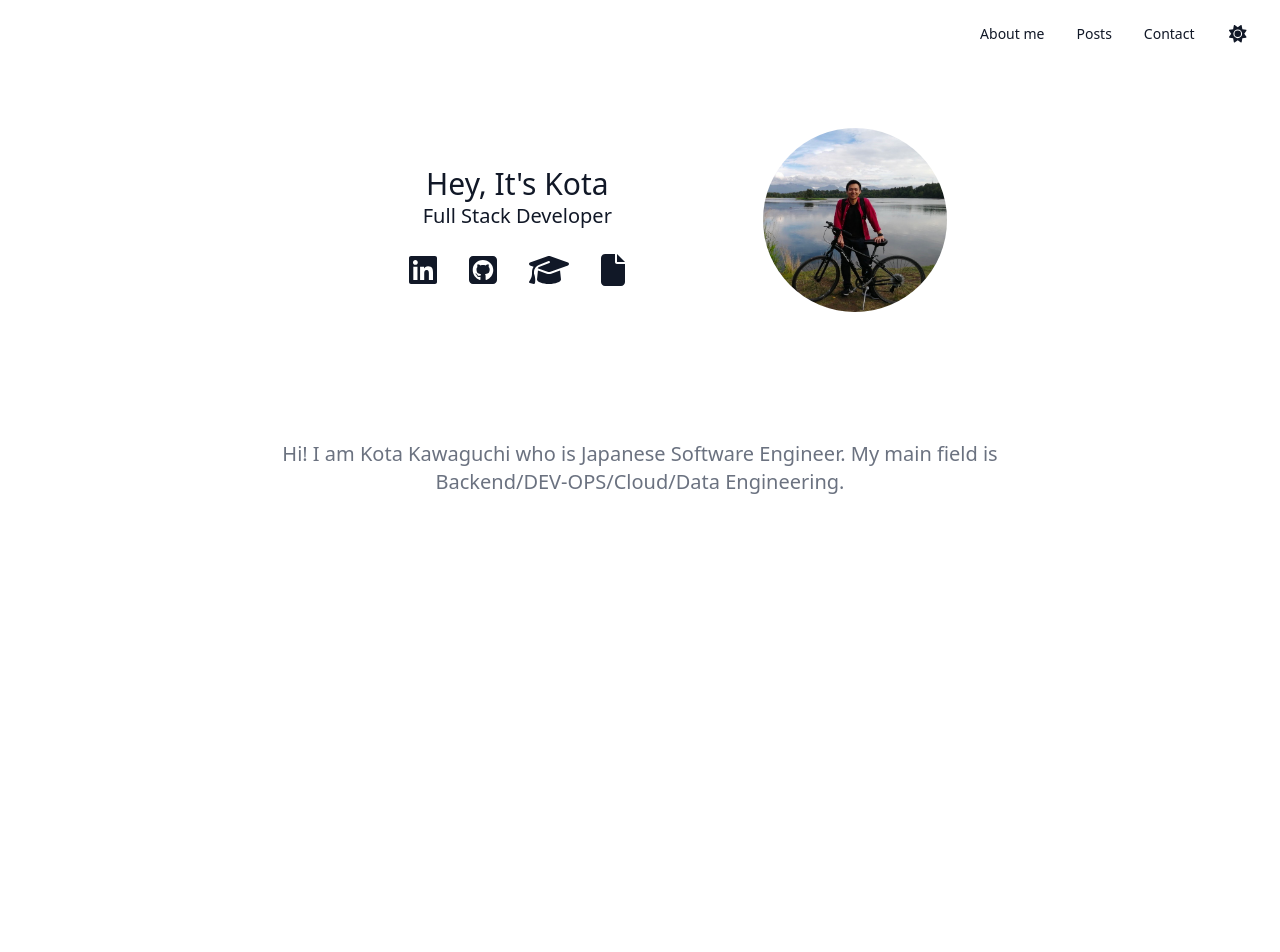
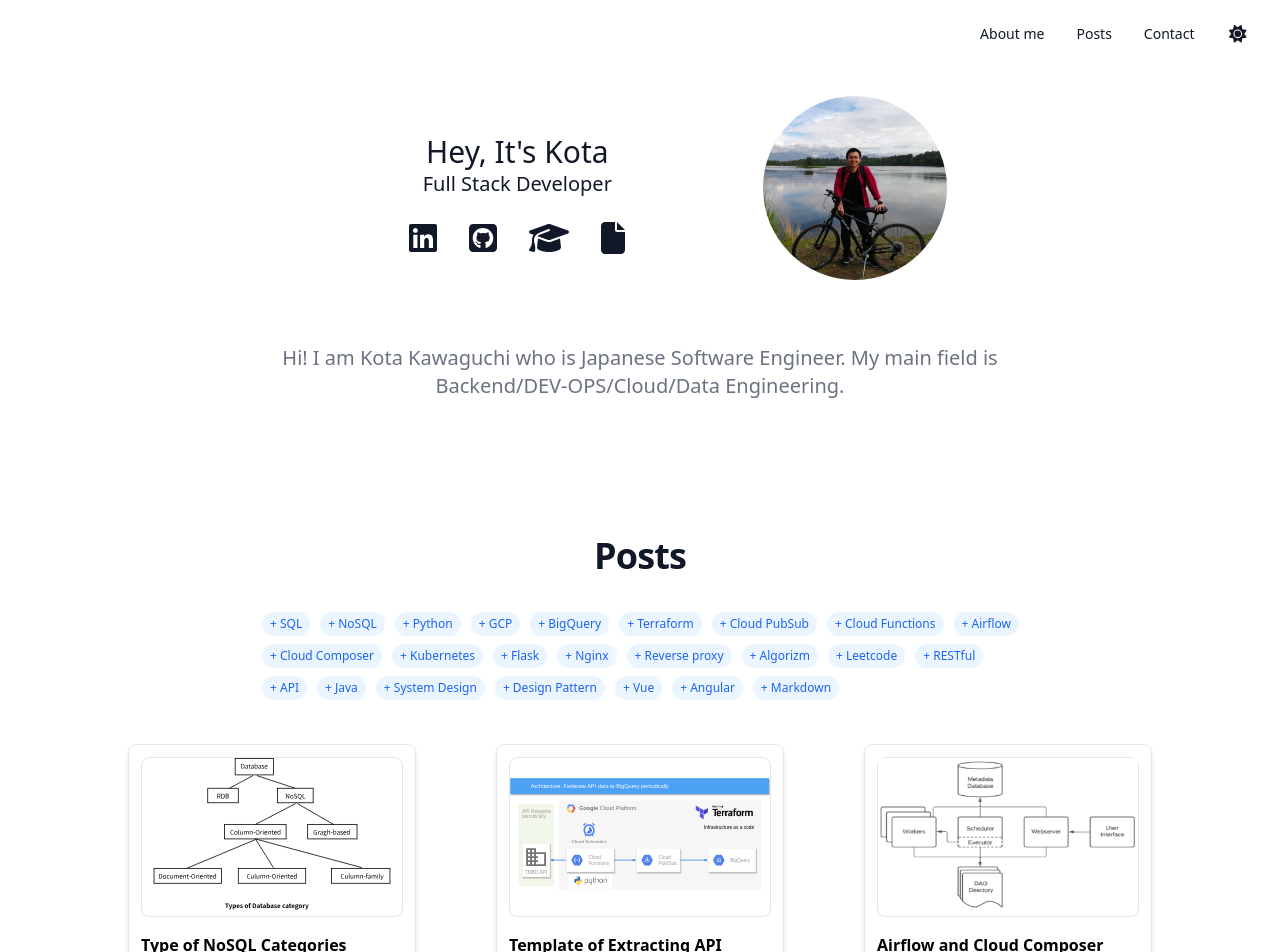
Before and after one commit to kotaaaa/myportfolio, a Next.js app: page / in a window 1280 px wide. Shown: the top 952 px of the page. Before the commit the page ends 800 px from the top, so only its background shows below. Built offline with nearby package versions, Linux system fonts and the light colour scheme.

Commit message:
design updated

```diff
--- a/components/aboutme/index.tsx
+++ b/components/aboutme/index.tsx
@@ -21,7 +21,7 @@ const Aboutme: NextPage = () => {
         <title>About me - Kota Portfolio</title>
       </Head>
 
-      <section className="bg-white dark:bg-gray-900 h-screen py-16">
+      <section className="bg-white dark:bg-gray-900 py-8">
         <div className="y-8 md:py-16 px-4 mx-auto max-w-screen-md flex flex-col-reverse md:flex-row content-center">
           <div className="md:basis-4/6 pt-9 content-center text-gray-900 dark:text-gray-300">
             <div>
@@ -78,8 +78,8 @@ const Aboutme: NextPage = () => {
             />
           </div>
         </div>
-        <div className="y-8 md:py-16 px-4 mx-auto max-w-screen-md justify-center content-center">
-          <p className="mb-4 lg:mb-10 font-light text-center text-gray-500 dark:text-gray-400 sm:text-xl">
+        <div className="y-8 px-4 mx-auto max-w-screen-md justify-center content-center">
+          <p className="lg:mb-10 font-light text-center text-gray-500 dark:text-gray-400 sm:text-xl">
             Hi! I am Kota Kawaguchi who is Japanese Software Engineer.
             My main field is Backend/DEV-OPS/Cloud/Data Engineering.
           </p>
--- a/components/contact/index.tsx
+++ b/components/contact/index.tsx
@@ -15,7 +15,7 @@ const Contact: NextPage = () => {
           <h2 className="mb-4 text-4xl tracking-tight font-extrabold text-center text-gray-900 dark:text-gray-300">
             Contact
           </h2>
-          <p className="mb-4 lg:mb-10 font-light text-center text-gray-500 dark:text-gray-400 sm:text-xl">
+          <p className="lg:mb-10 font-light text-center text-gray-500 dark:text-gray-400 sm:text-xl">
             Thank you for taking the time to check out my portfolio website.
             If there's anything you'd like to share, I encourage you to reach out to me.
             Your thoughts, critiques, and ideas are always welcome!
--- a/components/posts/index.tsx
+++ b/components/posts/index.tsx
@@ -3,9 +3,8 @@ import type { NextPage } from "next";
 import Head from "next/head";
 
 import PostCard from '../../components/postcard';
-import Pagination from '../../components/pagination';
 
-const Posts: NextPage<{ posts: any[], pages: any[], allTeckStacks: string[] }> = ({ posts, pages, allTeckStacks }) => {
+const Posts: NextPage<{ posts: any[], allTeckStacks: string[] }> = ({ posts, allTeckStacks }) => {
   const highLight = "font-semibold bg-blue-200";
   const defalutPosts = posts
   const [tabFilter, setTabFilter] = useState<string[]>([]);
@@ -71,7 +70,6 @@ const Posts: NextPage<{ posts: any[], pages: any[], allTeckStacks: string[] }> =
                 <PostCard key={post.slug} post={post} />
               ))}
             </div>
-            {/* <Pagination pages={pages} /> */}
           </div>
         </div>
       </section>
--- a/pages/index.tsx
+++ b/pages/index.tsx
@@ -1,9 +1,44 @@
 import type { NextPage } from "next";
 import Head from "next/head";
+import fs from 'fs';
+import matter from 'gray-matter';
 
 import Aboutme from "../components/aboutme";
+import Posts from "../components/posts";
 
-const Home: NextPage = () => {
+export const getStaticProps = () => {
+  const files = fs.readdirSync('posts');
+  const posts = files.map((fileName) => {
+    const slug = fileName.replace(/\.md$/, '');
+    const fileContent = fs.readFileSync(`posts/${fileName}`, 'utf-8');
+    const { data } = matter(fileContent);
+    return {
+      frontMatter: data,
+      slug,
+    };
+  });
+
+  // Sort by Date Desc
+  const sortedPosts = posts.sort((postA, postB) =>
+    new Date(postA.frontMatter.date) > new Date(postB.frontMatter.date) ? -1 : 1
+  );
+  // Collect all tech stack from {post}.md
+  const techStackToSet = (posts: any[]): Set<string> => {
+    const techStacks = posts.flatMap(post => post.frontMatter.techStack);
+    return new Set(techStacks);
+  }
+  const techStackSet = techStackToSet(posts);
+  const allTeckStacks = Array.from(techStackSet);
+
+  return {
+    props: {
+      sortedPosts: sortedPosts,
+      allTeckStacks,
+    },
+  };
+};
+
+const Home: NextPage<{sortedPosts: any[], allTeckStacks: string[]}> = ({ sortedPosts, allTeckStacks }) => {
   return (
     <>
       <Head>
@@ -13,6 +48,10 @@ const Home: NextPage = () => {
       <section id="aboutme">
         <Aboutme />
       </section>
+
+      <section id="posts">
+        <Posts posts={sortedPosts} allTeckStacks={allTeckStacks}/>
+      </section>
     </>
   );
 };
--- a/pages/posts.tsx
+++ b/pages/posts.tsx
@@ -4,11 +4,6 @@ import fs from 'fs';
 import matter from 'gray-matter';
 
 import Posts from "../components/posts";
-
-const PAGE_SIZE = 30;
-
-const range = (start: number, end: number, length = end - start + 1) =>
-  Array.from({ length }, (_, i) => start + i);
 
 
 export const getStaticProps = () => {
@@ -27,8 +22,6 @@ export const getStaticProps = () => {
   const sortedPosts = posts.sort((postA, postB) =>
     new Date(postA.frontMatter.date) > new Date(postB.frontMatter.date) ? -1 : 1
   );
-  // Calculate total page
-  const pages = range(1, Math.ceil(posts.length / PAGE_SIZE));
   // Collect all tech stack from {post}.md
   const techStackToSet = (posts: any[]): Set<string> => {
     const techStacks = posts.flatMap(post => post.frontMatter.techStack);
@@ -39,18 +32,17 @@ export const getStaticProps = () => {
 
   return {
     props: {
-      sortedPosts: sortedPosts.slice(0, PAGE_SIZE),
-      pages,
+      sortedPosts: sortedPosts,
       allTeckStacks,
     },
   };
 };
 
-const Home: NextPage<{sortedPosts: any[], pages: any[], allTeckStacks: string[]}> = ({ sortedPosts, pages, allTeckStacks }) => {
+const Home: NextPage<{sortedPosts: any[], allTeckStacks: string[]}> = ({ sortedPosts, allTeckStacks }) => {
   return (
     <>
       <section id="posts">
-        <Posts posts={sortedPosts} pages={pages} allTeckStacks={allTeckStacks}/>
+        <Posts posts={sortedPosts} allTeckStacks={allTeckStacks}/>
       </section>
     </>
   );
```
